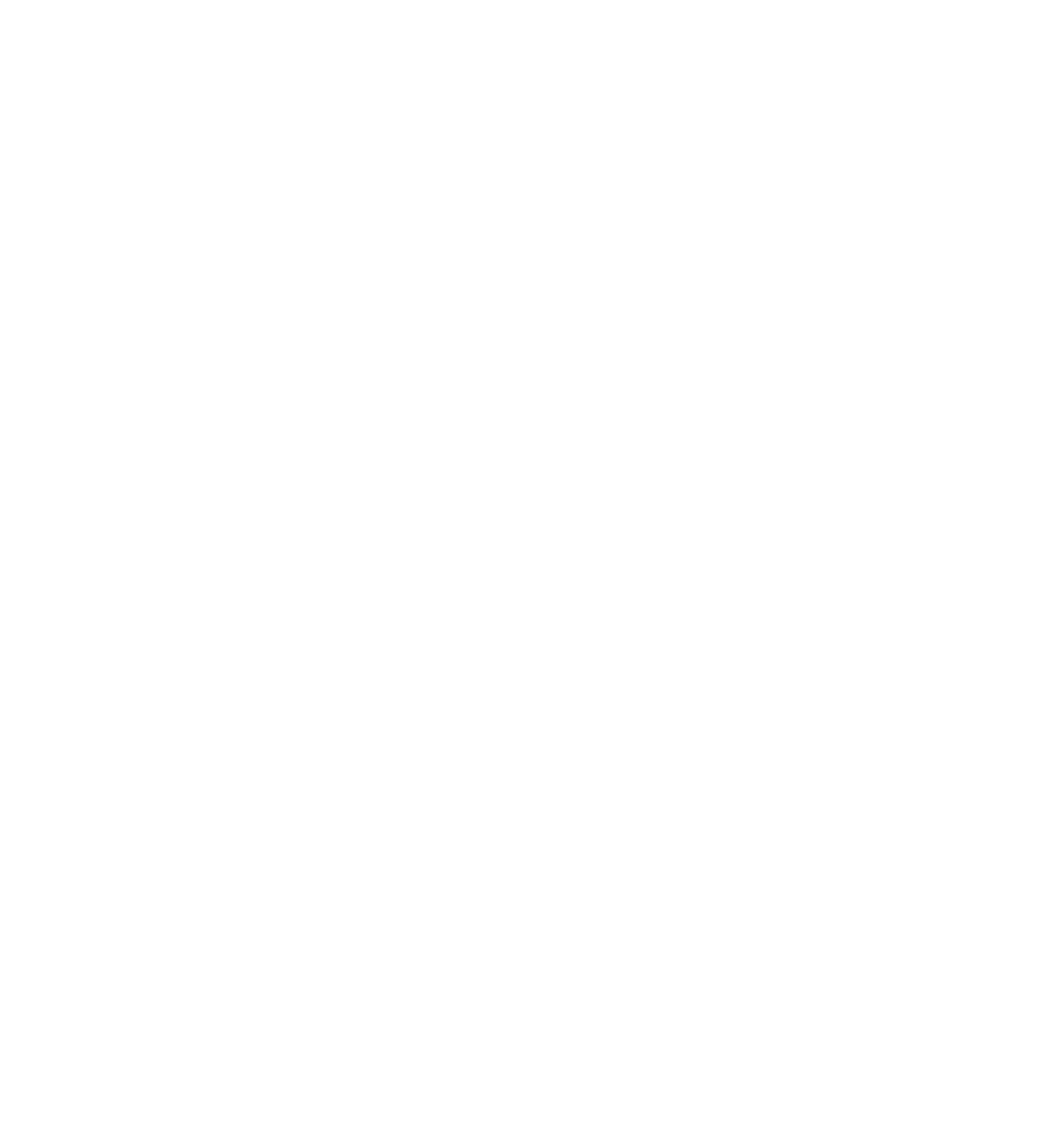
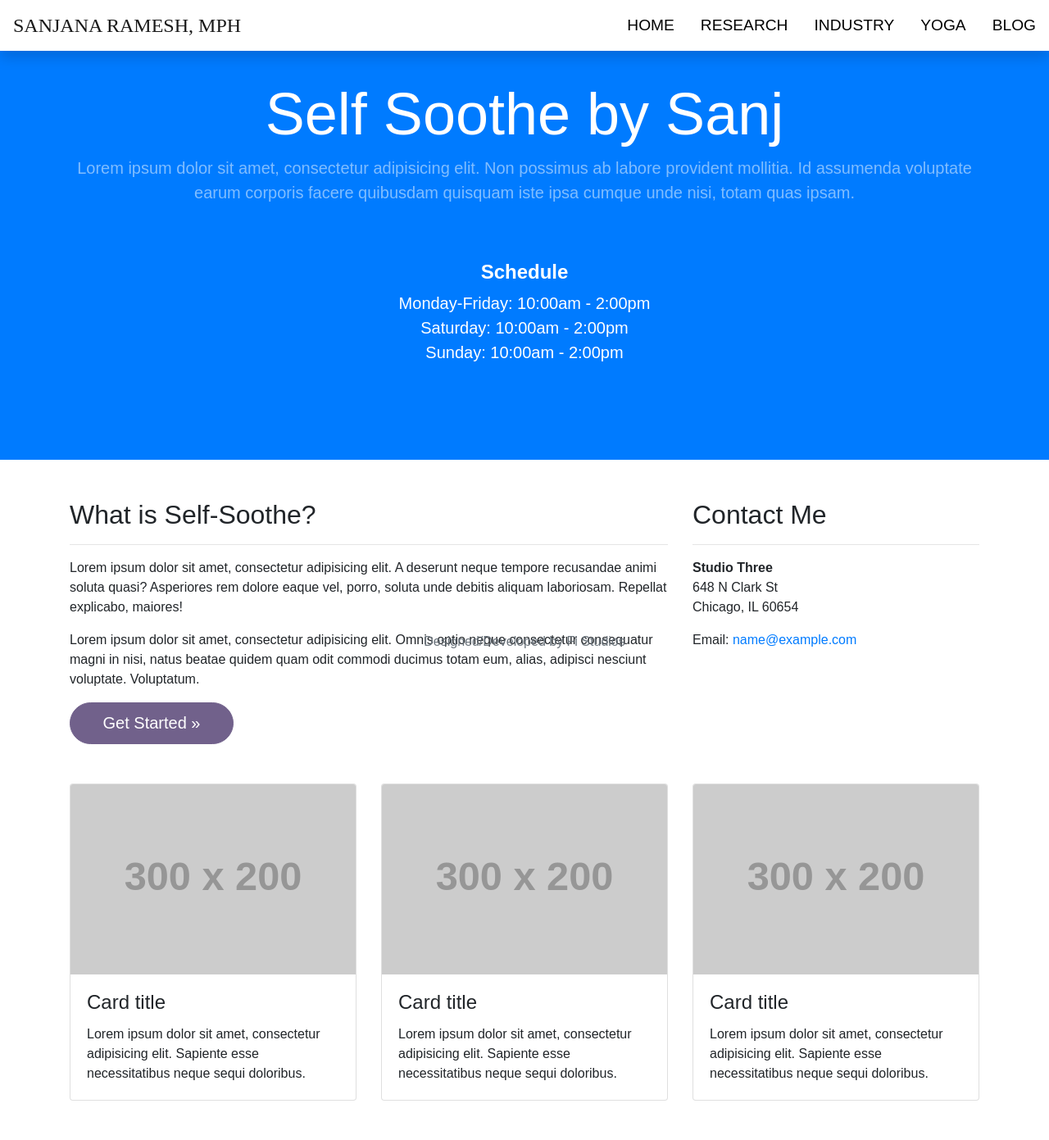
Before and after one commit to filipbrej/sanjana-portfolio, a plain HTML site: page dist/yoga.html in a window 1280 px wide. Shown: the whole page at 82% size. Before the commit the page ends 800 px from the top, so only its background shows below. Drawn offline with nearby package versions, Linux system fonts and the light colour scheme; placeholder pictures from the web are drawn by us.

Commit message:
added yoga page

```diff
--- a/dist/yoga.html
+++ b/dist/yoga.html
@@ -0,0 +1,212 @@
+<!DOCTYPE html>
+<html lang="en">
+    <head>
+        <title>Self Soothe by Sanj</title>
+        <!-- Required meta tags -->
+        <meta charset="utf-8" />
+        <meta
+            name="viewport"
+            content="width=device-width, initial-scale=1, shrink-to-fit=no"
+        />
+        <link
+            rel="stylesheet"
+            href="https://stackpath.bootstrapcdn.com/bootstrap/4.3.1/css/bootstrap.min.css"
+            integrity="sha384-ggOyR0iXCbMQv3Xipma34MD+dH/1fQ784/j6cY/iJTQUOhcWr7x9JvoRxT2MZw1T"
+            crossorigin="anonymous"
+        />
+        <!-- Main CSS -->
+        <link rel="stylesheet" href="./css/main.css" />
+    </head>
+    <body>
+        <!-- Navigation Bar -->
+        <nav
+            class="navbar shadow fixed-top navbar-expand-md navbar-light bg-white"
+        >
+            <a class="logo navbar-brand" href="index.html"
+                >Sanjana Ramesh, MPH</a
+            >
+            <button
+                class="navbar-toggler d-lg-none"
+                type="button"
+                data-toggle="collapse"
+                data-target="#collapsibleNavId"
+                aria-controls="collapsibleNavId"
+                aria-expanded="false"
+                aria-label="Toggle navigation"
+            >
+                <span class="navbar-toggler-icon"></span>
+            </button>
+            <div class="collapse navbar-collapse" id="collapsibleNavId">
+                <ul class="navbar-nav ml-auto mt-2 mt-lg-0">
+                    <li>
+                        <a href="index.html"
+                            ><span id="home-link">Home</span></a
+                        >
+                    </li>
+                    <li>
+                        <a href="research.html"
+                            ><span id="research-link">Research</span></a
+                        >
+                    </li>
+                    <li>
+                        <a href="industry.html"
+                            ><span id="industry-link">Industry</span></a
+                        >
+                    </li>
+
+                    <li>
+                        <a href="yoga.html"><span id="yoga-link">Yoga</span></a>
+                    </li>
+                    <li>
+                        <a href="blog.html"><span id="blog-link">Blog</span></a>
+                    </li>
+                </ul>
+            </div>
+        </nav>
+
+        <!-- Header -->
+        <header class="bg-primary py-5 mb-5 yoga-header">
+            <div class="container h-100">
+                <div class="row h-100 align-items-center text-center">
+                    <div class="col-lg-12">
+                        <h1 class="display-3 text-white mt-5">
+                            Self Soothe by Sanj
+                        </h1>
+                        <p class="lead mb-5 text-white-50">
+                            Lorem ipsum dolor sit amet, consectetur adipisicing
+                            elit. Non possimus ab labore provident mollitia. Id
+                            assumenda voluptate earum corporis facere quibusdam
+                            quisquam iste ipsa cumque unde nisi, totam quas
+                            ipsam.
+                        </p>
+                    </div>
+                </div>
+            </div>
+            <!-- Schedule -->
+            <div class="mb-5 text-white text-center">
+                <div class="card-body">
+                    <h4 class="mb-2 m-0 font-weight-bold">Schedule</h4>
+                    <p class="m-0 lead">Monday-Friday: 10:00am - 2:00pm</p>
+                    <p class="m-0 lead">Saturday: 10:00am - 2:00pm</p>
+                    <p class="m-0 lead">Sunday: 10:00am - 2:00pm</p>
+                </div>
+            </div>
+        </header>
+
+        <!-- Page Content -->
+        <div class="container">
+            <div class="row">
+                <!-- About -->
+                <div class="col-md-8 mb-5">
+                    <h2>What is Self-Soothe?</h2>
+                    <hr />
+                    <p>
+                        Lorem ipsum dolor sit amet, consectetur adipisicing
+                        elit. A deserunt neque tempore recusandae animi soluta
+                        quasi? Asperiores rem dolore eaque vel, porro, soluta
+                        unde debitis aliquam laboriosam. Repellat explicabo,
+                        maiores!
+                    </p>
+                    <p>
+                        Lorem ipsum dolor sit amet, consectetur adipisicing
+                        elit. Omnis optio neque consectetur consequatur magni in
+                        nisi, natus beatae quidem quam odit commodi ducimus
+                        totam eum, alias, adipisci nesciunt voluptate.
+                        Voluptatum.
+                    </p>
+                    <a
+                        class="btn get-started ext-link btn-lg rounded-pill"
+                        href="contact.html"
+                        >Get Started &raquo;</a
+                    >
+                </div>
+
+                <!-- Contact -->
+                <div class="col-md-4 mb-5">
+                    <h2>Contact Me</h2>
+                    <hr />
+                    <address>
+                        <strong>Studio Three</strong>
+                        <br />648 N Clark St <br />Chicago, IL 60654
+                        <br />
+                    </address>
+                    <address>
+                        <p>
+                            Email:
+                            <a href="mailto:#">name@example.com</a>
+                        </p>
+                    </address>
+                </div>
+            </div>
+
+            <!-- Cards -->
+            <div class="row">
+                <div class="col-md-4 mb-5">
+                    <div class="card">
+                        <img
+                            class="card-img-top"
+                            src="https://placehold.it/300x200"
+                            alt=""
+                        />
+                        <div class="card-body">
+                            <h4 class="card-title">Card title</h4>
+                            <p class="card-text">
+                                Lorem ipsum dolor sit amet, consectetur
+                                adipisicing elit. Sapiente esse necessitatibus
+                                neque sequi doloribus.
+                            </p>
+                        </div>
+                    </div>
+                </div>
+                <div class="col-md-4 mb-5">
+                    <div class="card">
+                        <img
+                            class="card-img-top"
+                            src="https://placehold.it/300x200"
+                            alt=""
+                        />
+                        <div class="card-body">
+                            <h4 class="card-title">Card title</h4>
+                            <p class="card-text">
+                                Lorem ipsum dolor sit amet, consectetur
+                                adipisicing elit. Sapiente esse necessitatibus
+                                neque sequi doloribus.
+                            </p>
+                        </div>
+                    </div>
+                </div>
+                <div class="col-md-4 mb-5">
+                    <div class="card">
+                        <img
+                            class="card-img-top"
+                            src="https://placehold.it/300x200"
+                            alt=""
+                        />
+                        <div class="card-body">
+                            <h4 class="card-title">Card title</h4>
+                            <p class="card-text">
+                                Lorem ipsum dolor sit amet, consectetur
+                                adipisicing elit. Sapiente esse necessitatibus
+                                neque sequi doloribus.
+                            </p>
+                        </div>
+                    </div>
+                </div>
+            </div>
+        </div>
+        <!-- Footer -->
+        <footer class="footer fixed-bottom">
+            <div class="container">
+                <h6 class="text-muted text-center font-weight-light">
+                    Designed/Developed by
+                    <a
+                        href="https://fistudios.io"
+                        target="_blank"
+                        class="text-muted text-decoration-none pb-2"
+                        >Fi Studios</a
+                    >
+                </h6>
+            </div>
+        </footer>
+    </body>
+</html>
--- a/scss/components.scss
+++ b/scss/components.scss
@@ -43,4 +43,14 @@
             background-color: white;
         }
     }
+
+    &.get-started {
+        background-color: $purple;
+        border: 1px solid $purple;
+
+        &:hover {
+            color: $purple;
+            background-color: white;
+        }
+    }
 }
```
Also changed, not shown: dist/contact.html (+0 -1 lines), dist/industry.html (+2 -2 lines), scss/main.scss (+2 -5 lines), dist/css/components.css, dist/css/main.css, 2 other files.
